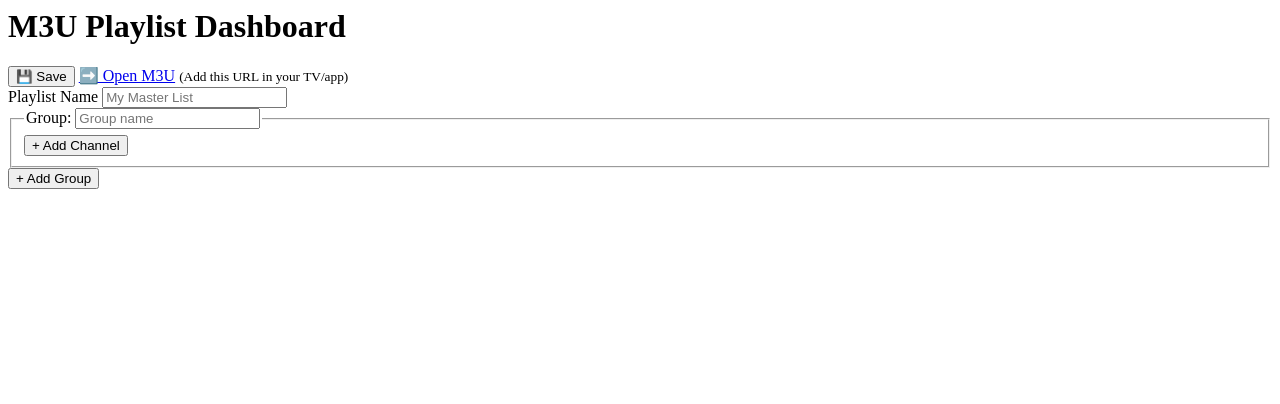
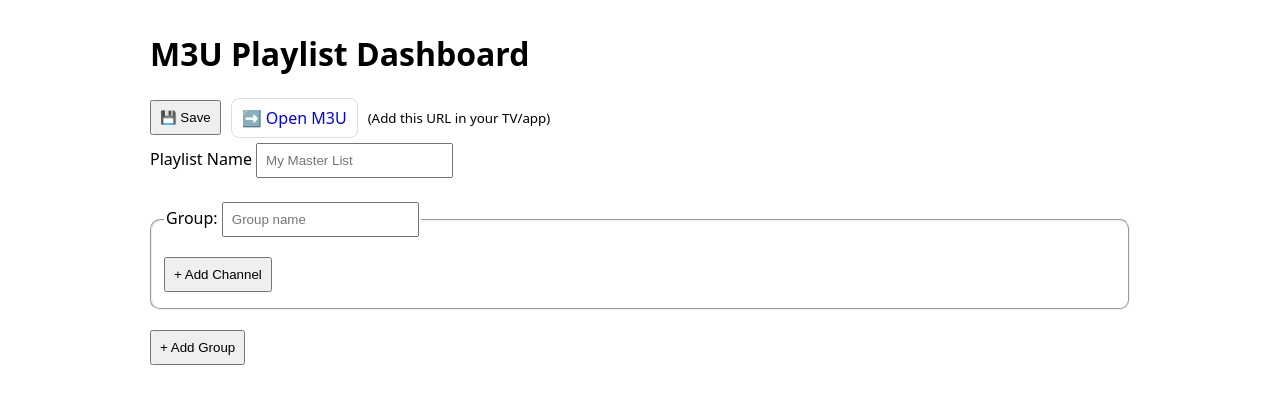
Before and after one commit to rajibrt/m3u-playlist, a website: page index.html in a window 1280 px wide. Both pictures are taken after typing "Sample" into the empty fields and a click on the button "+ Add Group". Drawn offline with Linux system fonts and the light colour scheme; no server answers.

```diff
--- a/index.html
+++ b/index.html
@@ -1,3 +1,57 @@
+<!DOCTYPE html>
+<html lang="bn">
+  <head>
+    <meta charset="utf-8" />
+    <meta name="viewport" content="width=device-width,initial-scale=1" />
+    <title>M3U Playlist Dashboard</title>
+    <style>
+      body {
+        font-family: system-ui, Segoe UI, Roboto, Helvetica, Arial, sans-serif;
+        max-width: 980px;
+        margin: 32px auto;
+        padding: 0 16px;
+      }
+      fieldset {
+        margin: 16px 0;
+        padding: 12px;
+        border-radius: 10px;
+      }
+      input,
+      button {
+        padding: 8px;
+        margin: 4px 0;
+      }
+      .row {
+        display: flex;
+        gap: 8px;
+        flex-wrap: wrap;
+      }
+      .row > label {
+        flex: 1 1 260px;
+        display: flex;
+        flex-direction: column;
+      }
+      .channel {
+        border: 1px solid #e5e7eb;
+        padding: 10px;
+        margin: 10px 0;
+        border-radius: 10px;
+        background: #fafafa;
+      }
+      .topbar {
+        display: flex;
+        gap: 10px;
+        align-items: center;
+        flex-wrap: wrap;
+      }
+      .topbar a {
+        padding: 8px 10px;
+        border: 1px solid #ddd;
+        border-radius: 8px;
+        text-decoration: none;
+      }
+    </style>
+  </head>
   <body>
     <h1>M3U Playlist Dashboard</h1>
 
@@ -29,8 +83,12 @@
           <label
             >Title <input class="cTitle" placeholder="Channel title"
           /></label>
-        <label>URL <input class="cUrl" placeholder="https://...m3u8" /></label>
-        <label>Logo <input class="cLogo" placeholder="https://...png" /></label>
+          <label
+            >URL <input class="cUrl" placeholder="https://...m3u8"
+          /></label>
+          <label
+            >Logo <input class="cLogo" placeholder="https://...png"
+          /></label>
           <label>tvgId <input class="cTvg" placeholder="optional" /></label>
         </div>
         <button class="delCh">🗑 Remove</button>
@@ -39,10 +97,9 @@
 
     <script>
       const apiBase = location.origin
-    // ✅ সঠিক রুট
-    const getUrl = `${apiBase}/api/data-get`
-    const postUrl = `${apiBase}/api/data-post`
-    const m3uUrl = `${apiBase}/api/playlist-m3u`
+      const getUrl = `${apiBase}/api/data-get` // ✅ ঠিক GET এন্ডপয়েন্ট
+      const postUrl = `${apiBase}/api/data-post` // ✅ ঠিক POST এন্ডপয়েন্ট
+      const m3uUrl = `${apiBase}/api/playlist-m3u` // ✅ ঠিক M3U এন্ডপয়েন্ট
 
       const state = { playlistName: '', groups: [] }
 
@@ -75,7 +132,7 @@
           }
           groupsEl.appendChild(gNode)
         })
-      document.getElementById('m3u').href = m3uUrl // ✅ Open M3U ঠিক রুটে
+        document.getElementById('m3u').href = m3uUrl
       }
 
       function renderCh(gi, ci, c) {
@@ -105,7 +162,6 @@
         render()
       }
 
-    // ✅ POST এখন /api/data-post এ যাবে
       document.getElementById('save').onclick = async () => {
         state.playlistName = document.getElementById('plistName').value.trim()
         const res = await fetch(postUrl, {
@@ -115,15 +171,17 @@
         alert(res.ok ? 'Saved!' : 'Save failed')
       }
 
-    // ✅ প্রাথমিক লোড /api/data-get থেকে
       ;(async () => {
         try {
           const res = await fetch(getUrl, {
             headers: { 'Cache-Control': 'no-cache' },
           })
-        if (res.ok) Object.assign(state, await res.json())
+          if (res.ok) {
+            Object.assign(state, await res.json())
+          }
         } catch {}
         render()
       })()
     </script>
   </body>
+</html>
```
Lines whose indentation alone changed are shown as unchanged.
